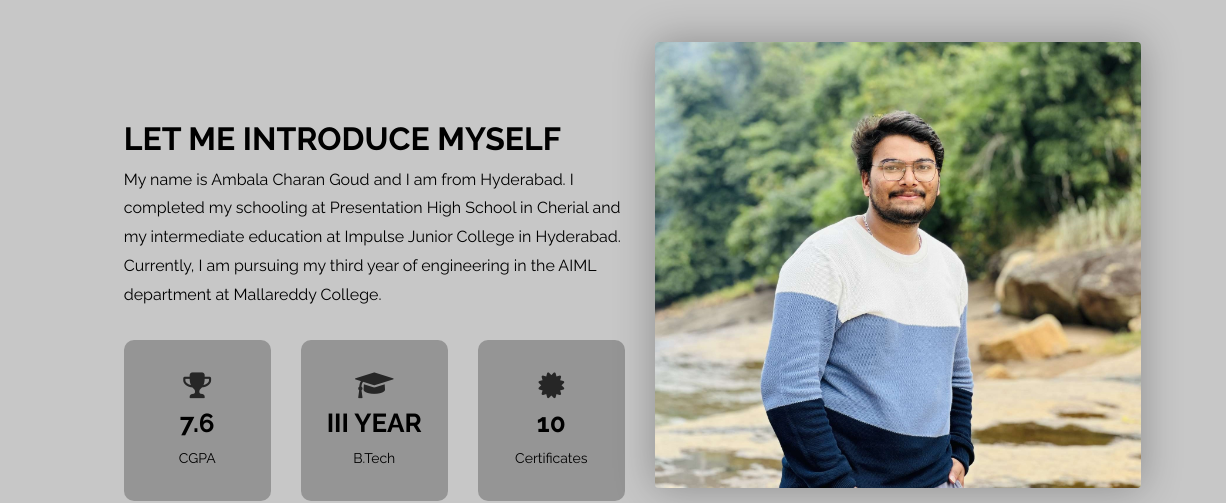
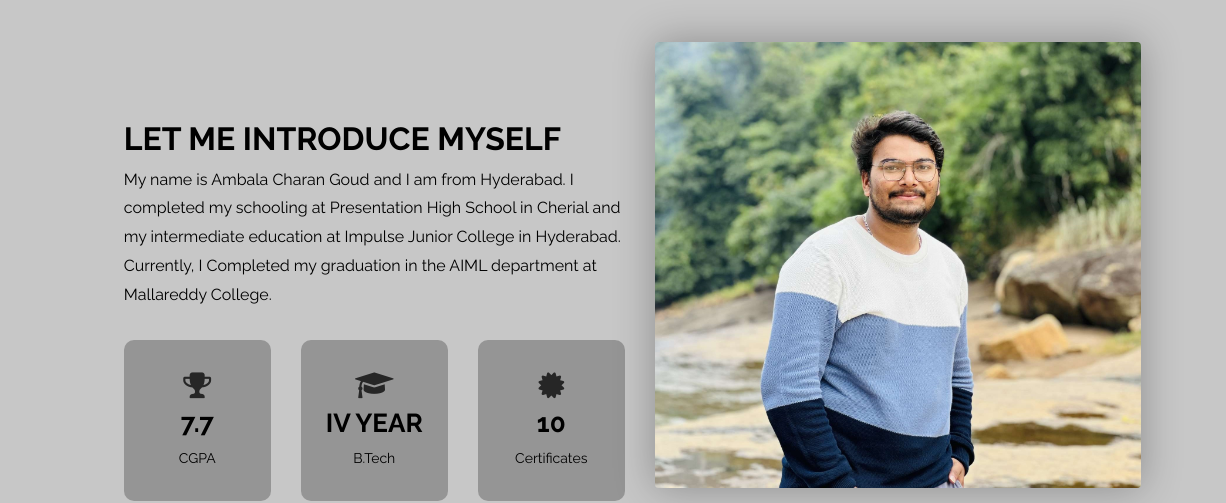
Before and after one commit to Charan2662/Blog, a plain HTML site: page index2.html in a window 1280 px wide. Shown: the part 125-628 px from the top of the page, 0-1226 px from the left. Drawn offline with Linux system fonts and the light colour scheme.

Commit message:
Update index2.html

```diff
--- a/index2.html
+++ b/index2.html
@@ -63,17 +63,17 @@ https://templatemo.com/tm-528-elegance
                                             <div class="animate" data-animate="fadeInUp">
                                                 <span></span>
                                                 <h2>Let me Introduce Myself</h2>
-                                                <p> My name is Ambala Charan Goud and I am from Hyderabad. I completed my schooling at Presentation High School    in Cherial and my intermediate education at Impulse Junior College in Hyderabad. Currently, I am pursuing my third year of engineering in the AIML department at Mallareddy College.</p>
+                                                <p> My name is Ambala Charan Goud and I am from Hyderabad. I completed my schooling at Presentation High School    in Cherial and my intermediate education at Impulse Junior College in Hyderabad. Currently, I Completed my graduation in the AIML department at Mallareddy College.</p>
                                             </div>
                                             <div class="facts-list owl-carousel">
                                                 <div class="item animate" data-animate="fadeInUp">
                                                     <div class="counter-box">
-                                                        <i class="fa fa-trophy counter-icon" aria-hidden="true"></i><span class="count-number">7.6</span> CGPA
+                                                        <i class="fa fa-trophy counter-icon" aria-hidden="true"></i><span class="count-number">7.7</span> CGPA
                                                     </div>
                                                 </div>
                                                 <div class="item animate" data-animate="fadeInUp">
                                                     <div class="counter-box">
-                                                        <i class="fa fa-graduation-cap counter-icon" aria-hidden="true"></i><span class="count-number">iii Year</span> B.Tech
+                                                        <i class="fa fa-graduation-cap counter-icon" aria-hidden="true"></i><span class="count-number">iv Year</span> B.Tech
                                                     </div>
                                                 </div>
                                                 <div class="item animate" data-animate="fadeInUp">
```
